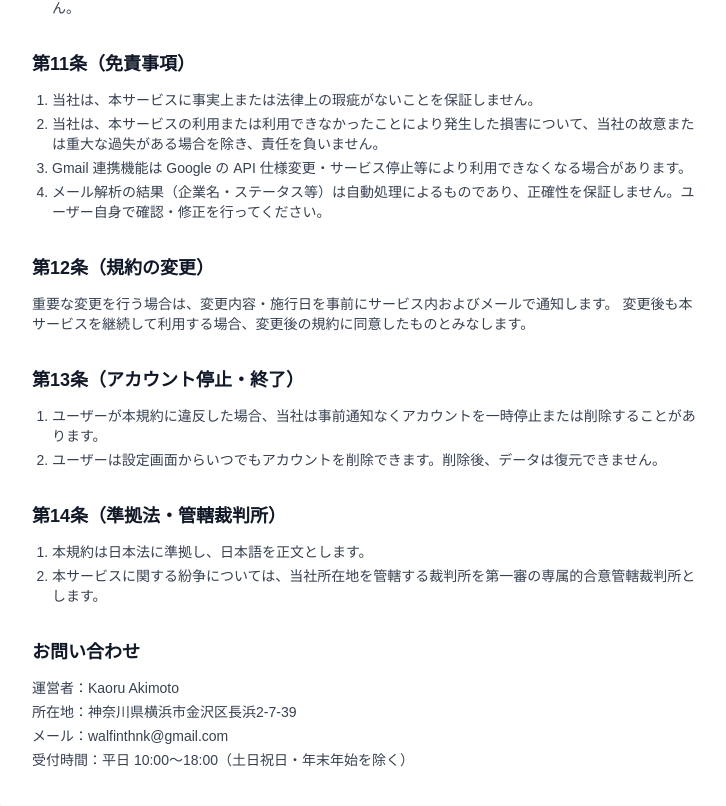
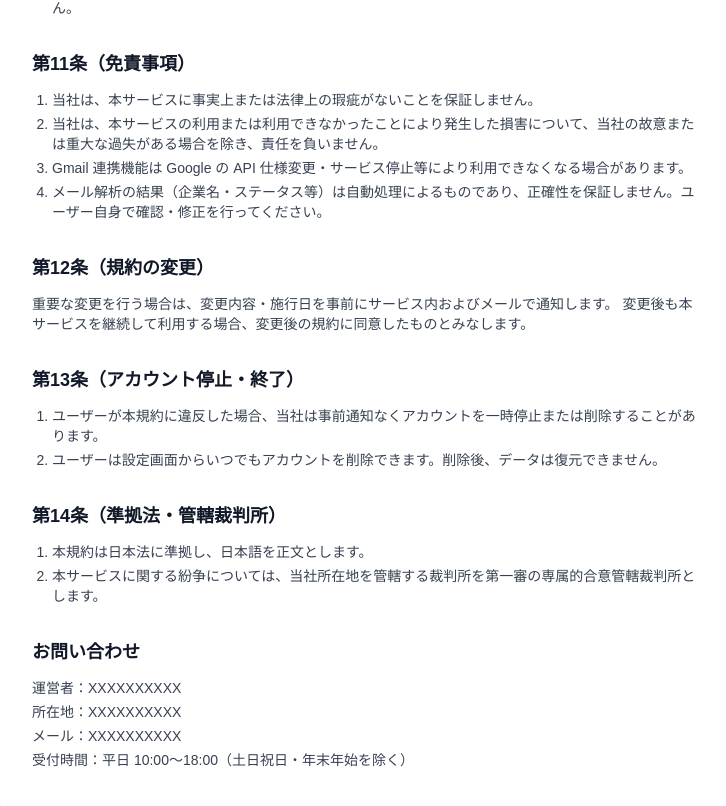
Before and after one commit to walfinthnk/JobOS_MVP, a Next.js app: page /terms in a window 1280 px wide. Shown: the part 2199-3005 px from the top of the page, without its empty margins (272-998 px from the left). Built offline with nearby package versions, Linux system fonts and the light colour scheme.

Commit message:
Redact personal information in contact section

```diff
--- a/app/terms/page.tsx
+++ b/app/terms/page.tsx
@@ -169,9 +169,9 @@ export default function TermsPage() {
           <section>
             <h2 className="mb-3 text-lg font-semibold text-gray-900">お問い合わせ</h2>
             <ul className="list-none text-sm text-gray-700 space-y-1">
-              <li><span className="font-medium">運営者：</span>Kaoru Akimoto</li>
-              <li><span className="font-medium">所在地：</span>神奈川県横浜市金沢区長浜2-7-39</li>
-              <li><span className="font-medium">メール：</span>walfinthnk@gmail.com</li>
+              <li><span className="font-medium">運営者：</span>XXXXXXXXXX</li>
+              <li><span className="font-medium">所在地：</span>XXXXXXXXXX</li>
+              <li><span className="font-medium">メール：</span>XXXXXXXXXX</li>
               <li><span className="font-medium">受付時間：</span>平日 10:00〜18:00（土日祝日・年末年始を除く）</li>
             </ul>
           </section>
```
